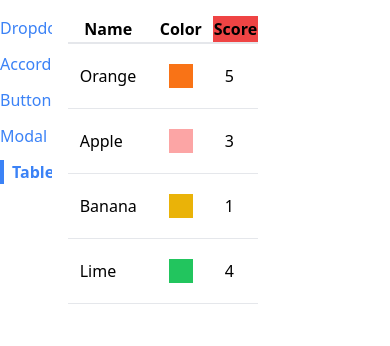
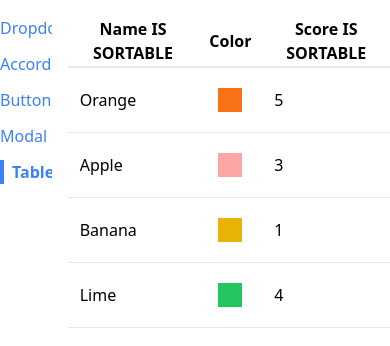
Before and after one commit to mwoitek/react-components-examples, a React (Create React App) app: page /table in a window 390 px wide. Shown: the top 346 px of the page. Built offline with nearby package versions, Linux system fonts and the light colour scheme.

Commit message:
Add SortableTable component

```diff
--- /dev/null
+++ b/src/components/SortableTable.js
@@ -0,0 +1,16 @@
+import Table from './Table';
+
+function SortableTable(props) {
+  const { config } = props;
+
+  const updatedConfig = config.map((column) => {
+    if (!column.sortValue) {
+      return column;
+    }
+    return { ...column, header: () => <th>{column.label} IS SORTABLE</th> };
+  });
+
+  return <Table {...props} config={updatedConfig} />;
+}
+
+export default SortableTable;
--- a/src/pages/TablePage.js
+++ b/src/pages/TablePage.js
@@ -1,4 +1,4 @@
-import Table from '../components/Table';
+import SortableTable from '../components/SortableTable';
 
 function TablePage() {
   const data = [
@@ -8,7 +8,11 @@
     { name: 'Lime', color: 'bg-green-500', score: 4 },
   ];
   const config = [
-    { label: 'Name', render: (fruit) => fruit.name },
+    {
+      label: 'Name',
+      render: (fruit) => fruit.name,
+      sortValue: (fruit) => fruit.name,
+    },
     {
       label: 'Color',
       render: (fruit) => <div className={`p-3 m-2 ${fruit.color}`}></div>,
@@ -16,7 +20,7 @@
     {
       label: 'Score',
       render: (fruit) => fruit.score,
-      header: () => <th className='bg-red-500'>Score</th>,
+      sortValue: (fruit) => fruit.score,
     },
   ];
 
@@ -24,7 +28,7 @@
 
   return (
     <div>
-      <Table data={data} config={config} keyFn={keyFn} />
+      <SortableTable data={data} config={config} keyFn={keyFn} />
     </div>
   );
 }
```
